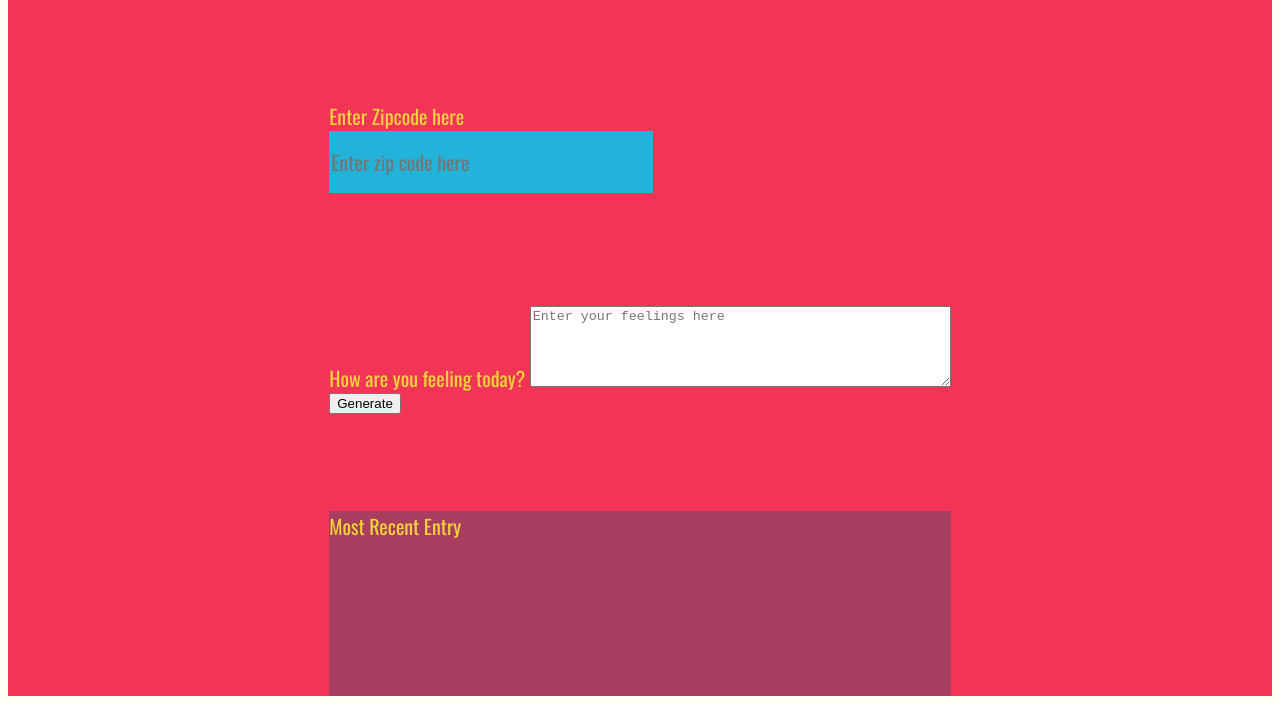
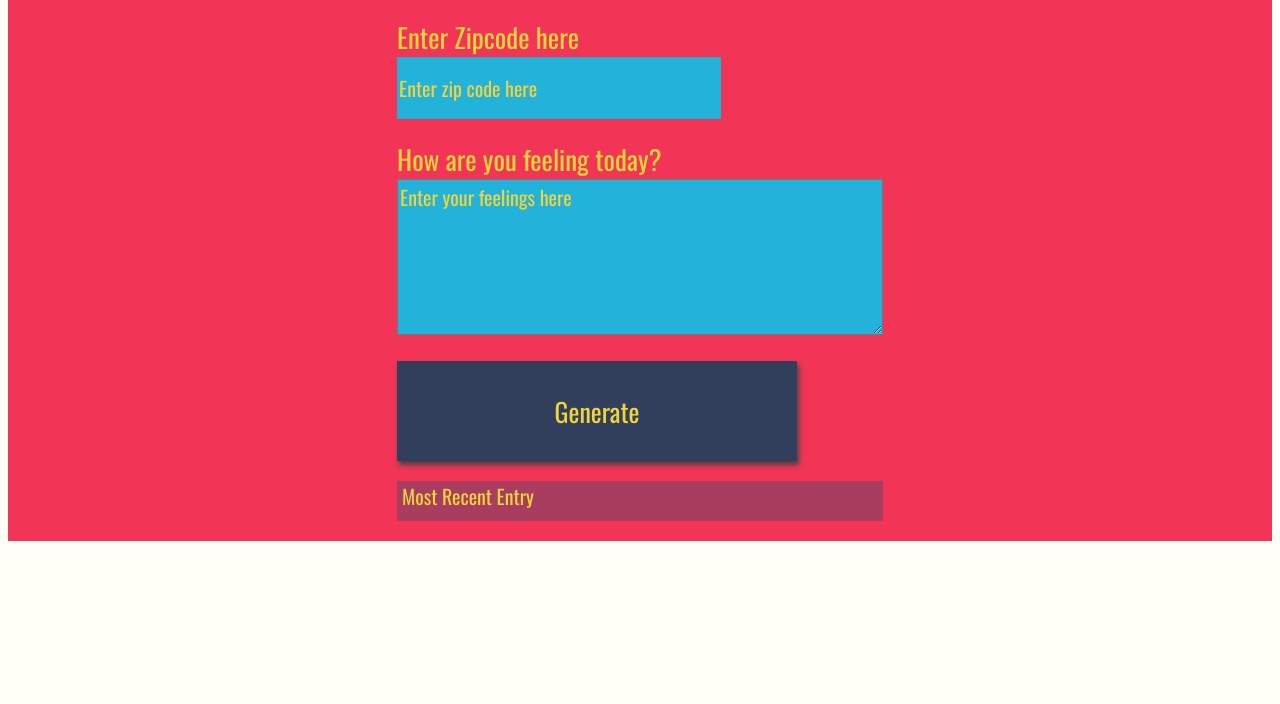
Before and after one commit to TarekMostafa404/weather-journal-app, a website: page website/index.html in a window 1280 px wide. Shown: the part 112-816 px from the top of the page. Drawn offline with nearby package versions, Linux system fonts and the light colour scheme; a web font is replaced by a local one.

Commit message:
finishing up

```diff
--- a/package.json
+++ b/package.json
@@ -5,7 +5,7 @@
     "main": "server.js",
     "scripts": {
         "test": "echo \"Error: no test specified\" && exit 1",
-    "start": "node server.js"
+        "start": "nodemon server.js"
     },
     "repository": {
         "type": "git",
--- a/website/index.html
+++ b/website/index.html
@@ -20,8 +20,8 @@
         <div class="holder feel">
             <label for="feelings">How are you feeling today?</label>
             <textarea class="myInput" id="feelings" placeholder="Enter your feelings here" rows="5" cols="50"></textarea>
-            <button id="generate" type="submit"> Generate </button>
         </div>
+        <button id="generate" type="submit"> Generate </button>
         <div class="holder entry">
             <div class="title">
                 Most Recent Entry
--- a/website/style.css
+++ b/website/style.css
@@ -7,9 +7,9 @@ body {
 
 #app {
     display: grid;
-    grid-auto-rows: minmax(150px, auto);
+    /* grid-auto-rows: minmax(150px, auto); */
     /* grid-template-columns:  */
-    height: 100vh;
+    height: 100%;
     background: #f23557;
     color: #f0d43a;
     justify-content: center;
@@ -22,10 +22,13 @@ body {
 
 .entry {
     background: rgba(59, 74, 107, .4);
+    margin-bottom: 20px;
+    padding-bottom: 10px;
 }
 
-#entryHolder {}
-<<<<<<< Updated upstream
+#entryHolder {
+    padding-left: 20px;
+}
 
 #date {}
 
@@ -35,21 +38,10 @@ body {
 
 .headline {}
 
-.title {}
+.title {
+    padding-left: 5px;
+}
 
-=======
-
-#date {}
-
-#temp {}
-
-#content {}
-
-.headline {}
-
-.title {}
-
->>>>>>> Stashed changes
 
 /*  Basic Styling To Override Default For Basic HTML Elements */
 
@@ -69,7 +61,6 @@ input {
     border: none;
 }
 
-<<<<<<< Updated upstream
 button:hover {
     color: #2dda61;
     background: #4161ad;
@@ -77,9 +68,6 @@ button:hover {
 
 button {
     display: block;
-=======
-button {
->>>>>>> Stashed changes
     width: 400px;
     height: 100px;
     background: #313e5c;
```
Lines whose indentation alone changed are shown as unchanged.
